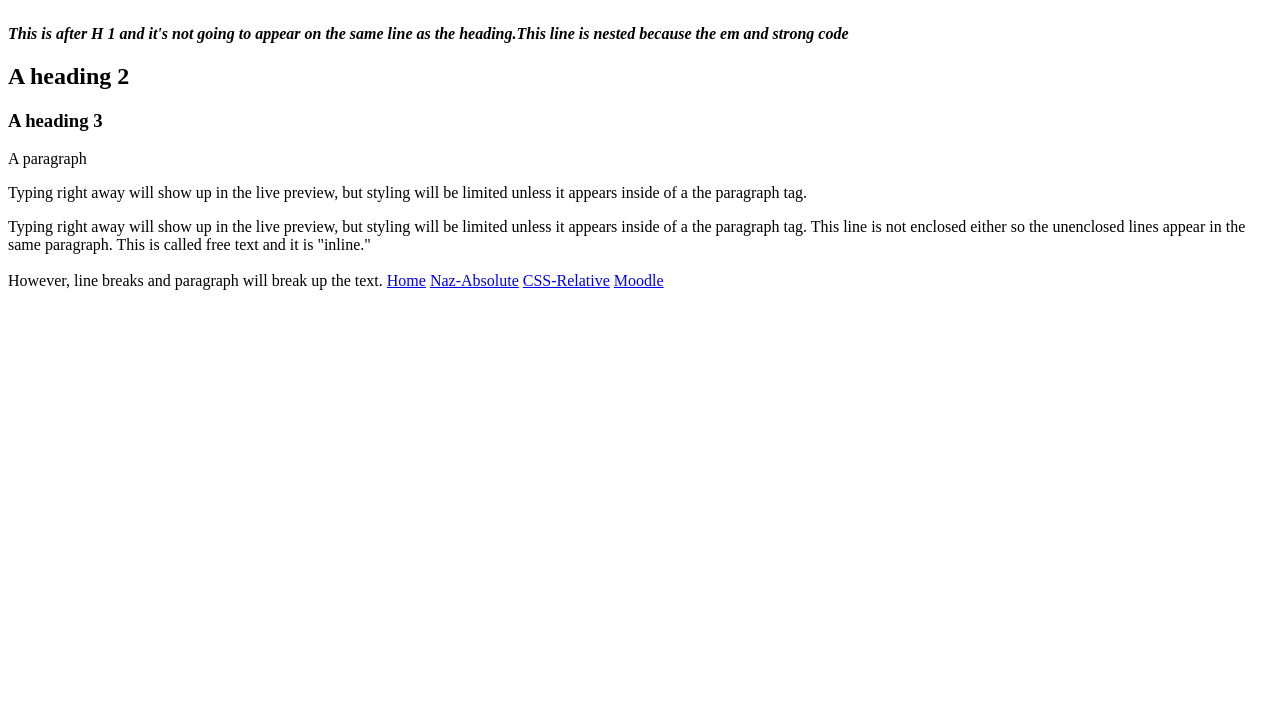
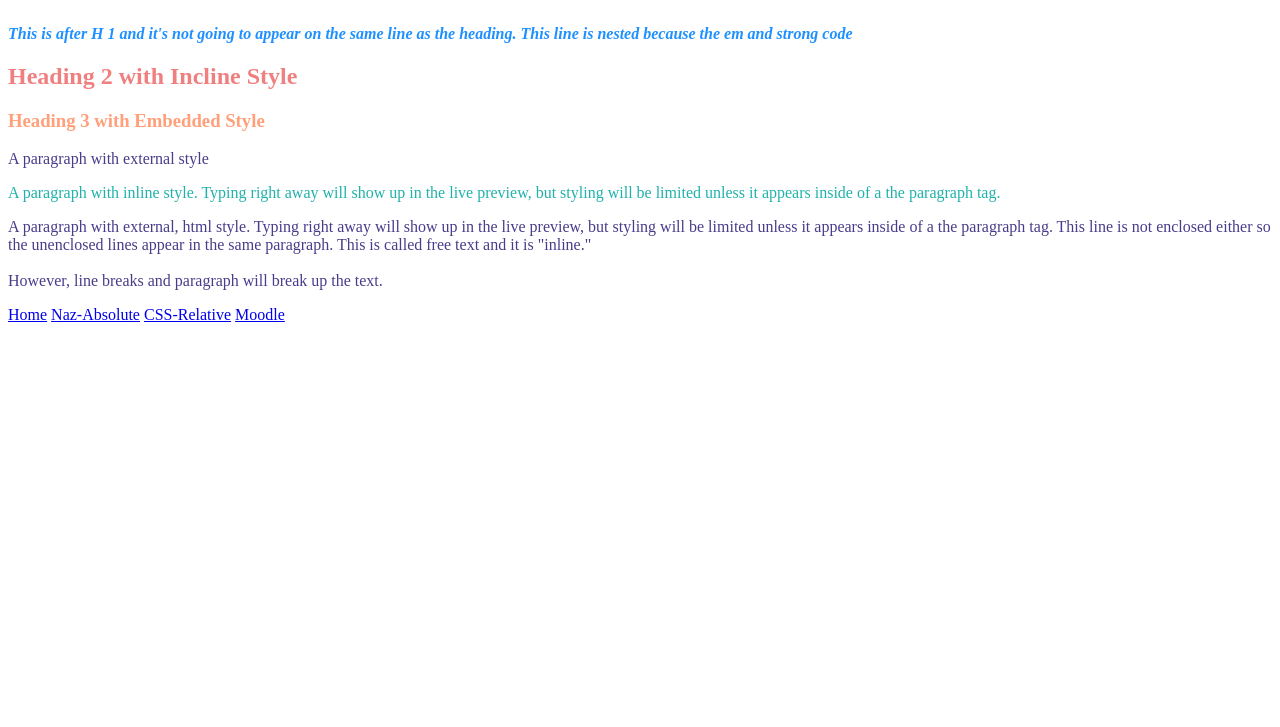
Before and after one commit to denriqu3/assignment1, a plain HTML site: page Index.html in a window 1280 px wide. Shown: the part 73-800 px from the top of the page. Drawn offline with Linux system fonts and the light colour scheme.

Commit message:
Added Colors

```diff
--- a/Index.html
+++ b/Index.html
@@ -4,15 +4,20 @@
     <meta charset="utf-8">
     <title>Title shows up in the browser tab</title>
     <link rel="stylesheet" type="text/css" href="css/styles.css">
+    <style>
+        h3 {
+            color: lightsalmon;
+        }
+    </style>
 </head>
 
 <body>
-    <h1>A heading 1</h1> <br><strong><em>This is after H 1 and it's not going to appear on the same line as the heading.This line is nested because the em and strong code</em></strong>
-    <h2>A heading 2</h2>
-    <h3>A heading 3</h3>
-    <p>A paragraph</p>
-    <p>Typing right away will show up in the live preview, but styling will be limited unless it appears inside of a the paragraph tag.</p>
-    Typing right away will show up in the live preview, but styling will be limited unless it appears inside of a the paragraph tag. This line is not enclosed either so the unenclosed lines appear in the same paragraph. This is called free text and it is "inline." <br><br>However, line breaks and paragraph will break up the text.
+    <h1>Heading 1 with External Style</h1> <br><strong><em>This is after H 1 and it's not going to appear on the same line as the heading. This line is nested because the em and strong code</em></strong>
+    <h2 style="color: lightcoral;">Heading 2 with Incline Style</h2>
+    <h3 style="color: lightsalmon;">Heading 3 with Embedded Style</h3>
+    <p>A paragraph with external style</p>
+    <p style="color: lightseagreen">A paragraph with inline style. Typing right away will show up in the live preview, but styling will be limited unless it appears inside of a the paragraph tag.</p>
+    <p>A paragraph with external, html style. Typing right away will show up in the live preview, but styling will be limited unless it appears inside of a the paragraph tag. This line is not enclosed either so the unenclosed lines appear in the same paragraph. This is called free text and it is "inline." <br><br>However, line breaks and paragraph will break up the text.</p>
     <a href="index.html">Home</a>
     <a href="https://www.naz.edu" target="_blank">Naz-Absolute</a>
     <a href="css/styles.css">CSS-Relative</a>
--- a/css/styles.css
+++ b/css/styles.css
@@ -0,0 +1,11 @@
+html {
+    color: dodgerblue;
+}
+
+h1 {
+    color: lightseagreen;
+}
+
+p {
+    color: darkslateblue;
+}
```
